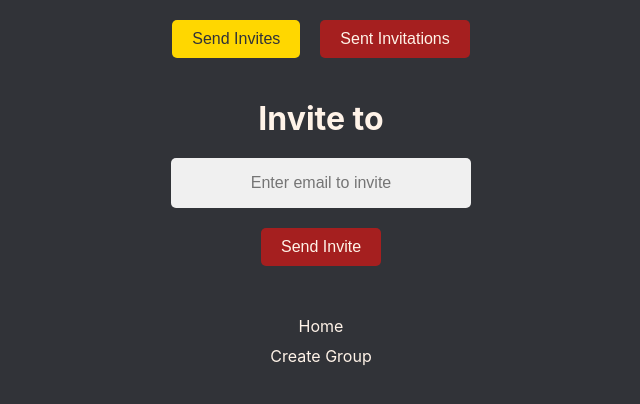
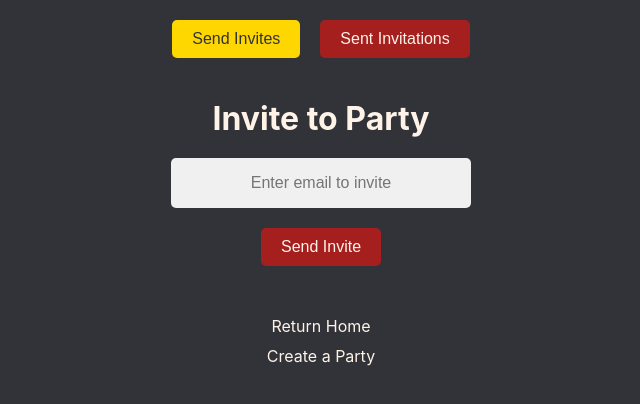
Before and after one commit to rachelleiner/firebase_deploy, a React (Create React App) app in the folder firebase_frontend/: page /invite in a window 1280 px wide. Shown: the top 404 px of the page, without its empty margins (319-959 px from the left). Built offline with nearby package versions, Linux system fonts and the light colour scheme.

Commit message:
Update Invite.js

```diff
--- a/firebase_frontend/src/components/Invite.js
+++ b/firebase_frontend/src/components/Invite.js
@@ -2,21 +2,13 @@ import React, { useState, useEffect } from 'react';
 import { useNavigate } from 'react-router-dom';
 import '../styles/InvitePage.css';
 
-const InvitePage = () => {
+const Invite = () => {
   const [activeTab, setActiveTab] = useState('sendInvites');
   const [receiverEmail, setReceiverEmail] = useState('');
   const [message, setMessage] = useState('');
   const [invitations, setInvitations] = useState([]);
   const [fetchMessage, setFetchMessage] = useState('');
-  const [groupName, setGroupName] = useState('');
   const navigate = useNavigate();
-
-  useEffect(() => {
-    const storedGroupName = localStorage.getItem('groupName');
-    if (storedGroupName) {
-      setGroupName(storedGroupName);
-    }
-  }, []);
 
   const handleInvite = async (event) => {
     event.preventDefault();
@@ -97,7 +89,7 @@ const InvitePage = () => {
       </div>
       {activeTab === 'sendInvites' && (
         <div className="tab-content">
-          <h1 className="inner-heading">Invite to {groupName}</h1>
+          <h1 className="inner-heading">Invite to Party</h1>
           <form onSubmit={handleInvite}>
             <input
               type="email"
@@ -111,8 +103,8 @@ const InvitePage = () => {
           </form>
           <span className="message">{message}</span>
           <div className="navigation-links">
-            <a href="/home" className="nav-link">Home</a>
-            <a href="/createParty" className="nav-link">Create Group</a>
+            <a href="/home" className="nav-link">Return Home</a>
+            <a href="/createParty" className="nav-link">Create a Party</a>
           </div>
         </div>
       )}
@@ -127,10 +119,14 @@ const InvitePage = () => {
               </li>
             ))}
           </ul>
+          <div className="navigation-links">
+            <a href="/home" className="nav-link">Return Home</a>
+            <a href="/createParty" className="nav-link">Create a Party</a>
+          </div>
         </div>
       )}
     </div>
   );
 };
 
-export default InvitePage;
+export default Invite;
```
